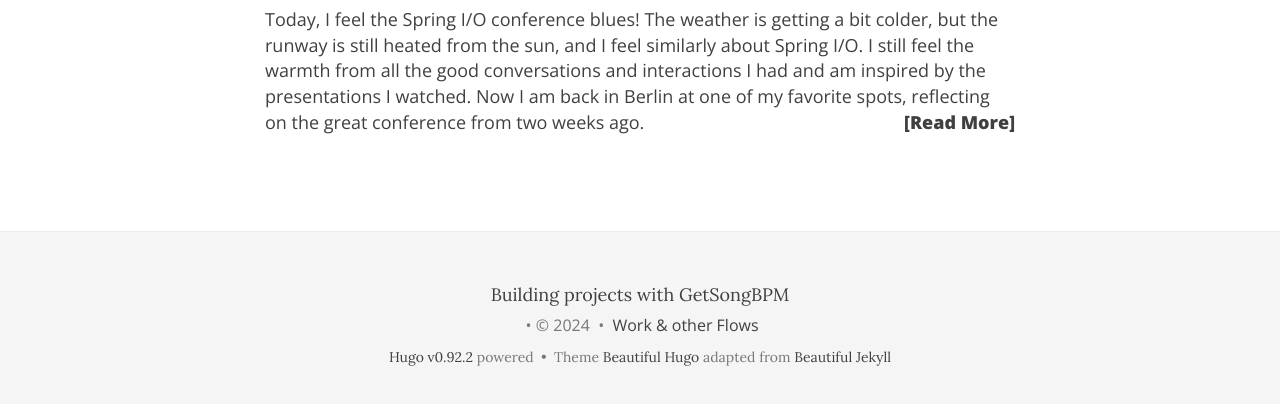
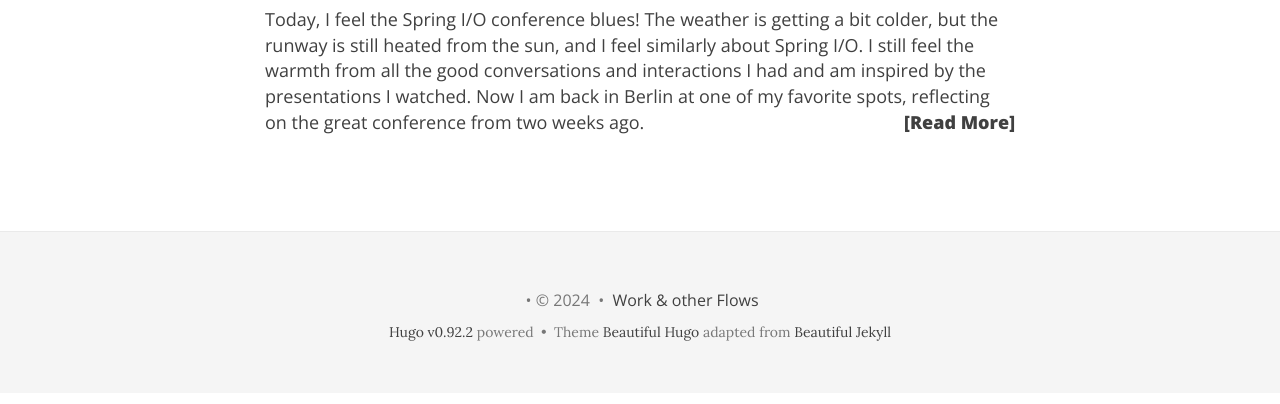
Before and after one commit to Nlea/nlea.github.io, a plain HTML site: page index.html in a window 1280 px wide. Shown: the part 526-930 px from the top of the page. Drawn offline with nearby package versions, Linux system fonts and the light colour scheme; some packages are replaced by stand-ins of ours; a script that the page names is missing.

Commit message:
remove GetSongBPM backlink

```diff
--- a/index.html
+++ b/index.html
@@ -231,9 +231,6 @@ Now I am back in Berlin at one of my favorite spots, reflecting on the great con
     <div class="row">
       <div class="col-lg-8 col-lg-offset-2 col-md-10 col-md-offset-1">
         <ul class="list-inline text-center footer-links">
-          <li>
-            <a href="https://getsongbpm.com/" target="_blank" title="GetSongBPM">Building projects with GetSongBPM</a>
-          </li>
         </ul>
         <p class="credits copyright text-muted">
 
```
